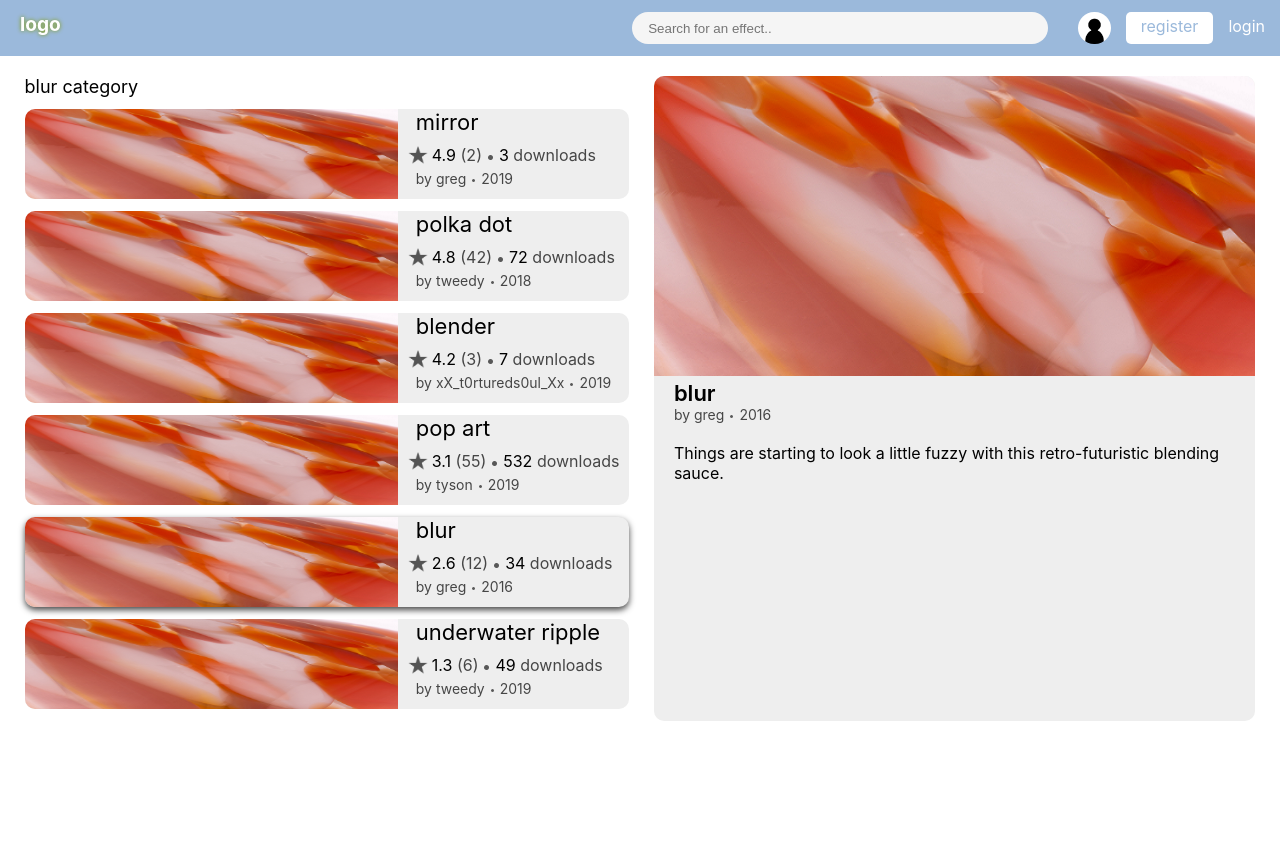
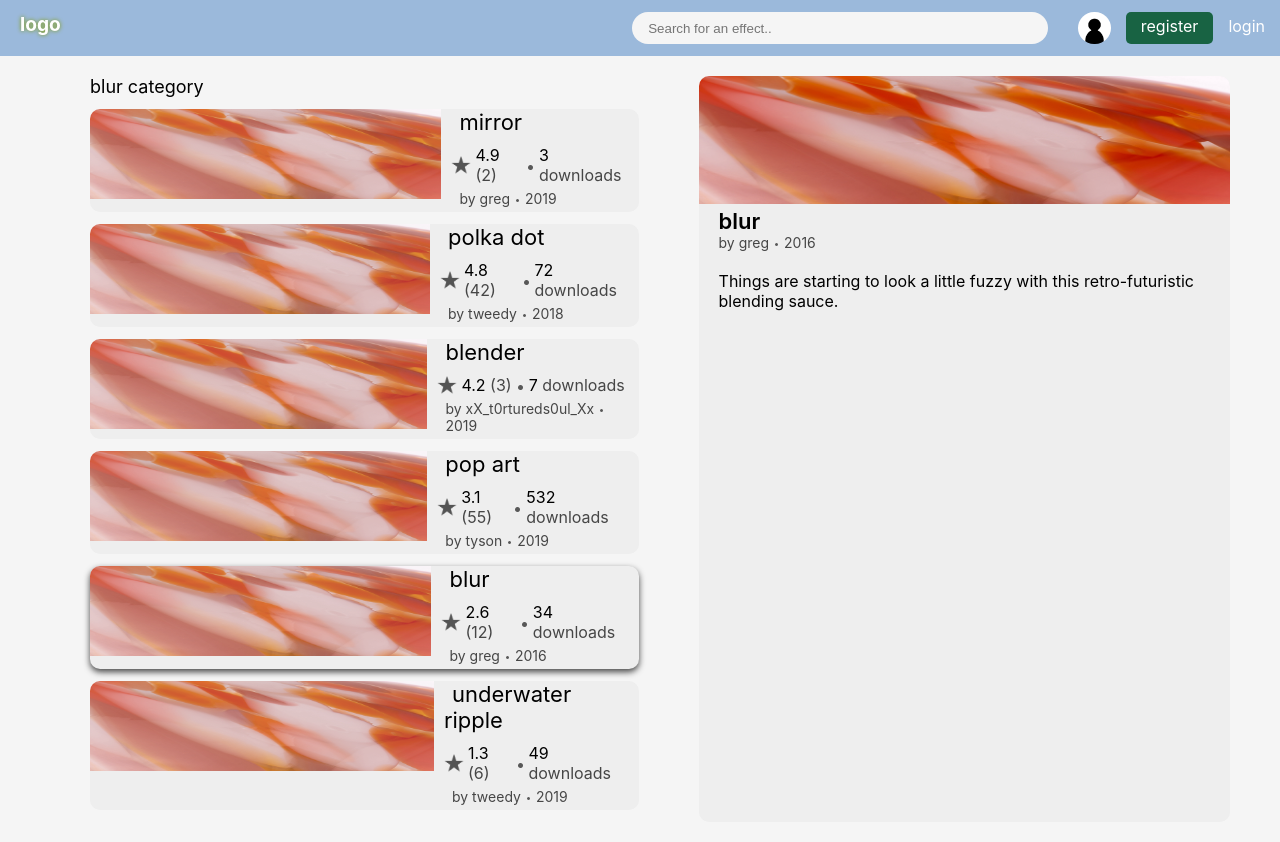
Before and after one commit to B-Evans99/customeffects, a React (Create React App) app in the folder custome/: page /results in a window 1280 px wide. Before the commit the page ends 800 px from the top, so only its background shows below. Built offline with nearby package versions, Linux system fonts and the light colour scheme.

Commit message:
feat(App.css, resultCard.js): add styling to the results page

```diff
--- a/custome/src/App.css
+++ b/custome/src/App.css
@@ -6,6 +6,7 @@
   --white: #fff;
   --highlight: rgb(182, 9, 81);
   --secondary-highlight: rgb(219, 9, 97);
+  --green: rgb(24, 99, 67);
 }
 
 html,
@@ -13,6 +14,7 @@ body,
 #root,
 .App {
   min-height: 100vh;
+  background-color: var(--secondary-bg-color);
 }
 
 a {
@@ -96,9 +98,9 @@ a:hover {
 }
 
 .registerButton {
-  background-color: var(--white);
+  background-color: var(--green);
   border-radius: 5px;
-  color: var(--main-bg-color);
+  color: var(--white);
 }
 
 .HomePage {
@@ -142,14 +144,14 @@ a:hover {
   min-height: min-content;
   flex-wrap: wrap;
   background: #ddd;
-  justify-content: center;
+  justify-content: flex-start;
   padding-bottom: 40px;
   align-items: flex-start;
   align-content: flex-start;
 }
 
 .Card {
-  min-width: 200px;
+  width: 270px;
   background: var(--secondary-bg-color);
   margin: 30px 20px;
   border-radius: 9px;
@@ -207,11 +209,14 @@ a:hover {
   display: flex;
   flex-direction: row;
   justify-content: space-evenly;
+  padding: 0px 50px;
 }
 
 .resultBox {
   margin: 20px 0px;
   border-radius: 10px;
+  flex: 1;
+  padding: 0px 40px;
 }
 
 .resultsTitle {
@@ -221,14 +226,33 @@ a:hover {
 .resultCard {
   display: flex;
   flex-direction: row;
-  margin: 12px 0px;
+  margin: 12px 20px 12px 0px;
   border-radius: 10px;
   background-color: #eee;
+  transition: all 0.2s;
+  cursor: pointer;
+}
+
+.resultCard:hover {
+  margin-right: 0px;
+  background: var(--bluehighlight2);
 }
 
 .resultCardImg {
   border-top-left-radius: 10px;
   border-bottom-left-radius: 10px;
+  line-height: 0px;
+  overflow: hidden;
+}
+
+.resultCardImg img {
+  opacity: 0.8;
+  transition: all 0.2s;
+}
+
+.resultCard:hover img {
+  transform: scale(1.2);
+  opacity: 1;
 }
 
 .resultCardText {
@@ -247,15 +271,14 @@ a:hover {
 }
 
 .descriptionBox {
-  width: 47%;
+  max-width: 700px;
   background-color: #eee;
   border-radius: 10px;
   margin: 20px 0px;
 }
 
 .descriptionImage {
-  width: 100%;
-  height: 300px;
+  max-width: 100%;
   border-top-left-radius: 10px;
   border-top-right-radius: 10px;
 }
--- a/custome/src/components/resultCard.js
+++ b/custome/src/components/resultCard.js
@@ -20,12 +20,18 @@ const ResultCard = props => {
   };
 
   const resultClick = () => {
-    setFocusedEffect(prevstate => prevstate = effect);
-  }
+    setFocusedEffect(prevstate => (prevstate = effect));
+  };
 
   return (
-    <div className="resultCard" onClick={resultClick} style={focusedEffect == effect? focusStyle: {}}>
-        <img src={resultImg} className="resultCardImg" alt="blur" height={90} />
+    <div
+      className="resultCard"
+      onClick={resultClick}
+      style={focusedEffect == effect ? focusStyle : {}}
+    >
+      <div className="resultCardImg">
+        <img src={resultImg} alt={effect.name} height={90} />
+      </div>
       <div className="resultCardText">
         <span className="cardEffectName">{effect.name}</span>
         <div className="resultRateDownloadText">
@@ -42,11 +48,19 @@ const ResultCard = props => {
           </span>
           <img src={dot} className="cardDotImg" alt="." width={5} />
           <span className="cardDownloadLine">
-                        {effect.downloads} <span className="cardDownloadText">downloads</span>
+            {effect.downloads}{" "}
+            <span className="cardDownloadText">downloads</span>
           </span>
         </div>
-                <div className="cardAuthorName">by {users.users[effect.user].name}
-                    <img style={{paddingBottom: "2px"}} src={dot} className="cardDotImg" alt="." width={3} />
+        <div className="cardAuthorName">
+          by {users.users[effect.user].name}
+          <img
+            style={{ paddingBottom: "2px" }}
+            src={dot}
+            className="cardDotImg"
+            alt="."
+            width={3}
+          />
           <span className="date">
             {new Date(effect.date * 1000).getFullYear()}
           </span>
```
Lines whose indentation alone changed are shown as unchanged.
